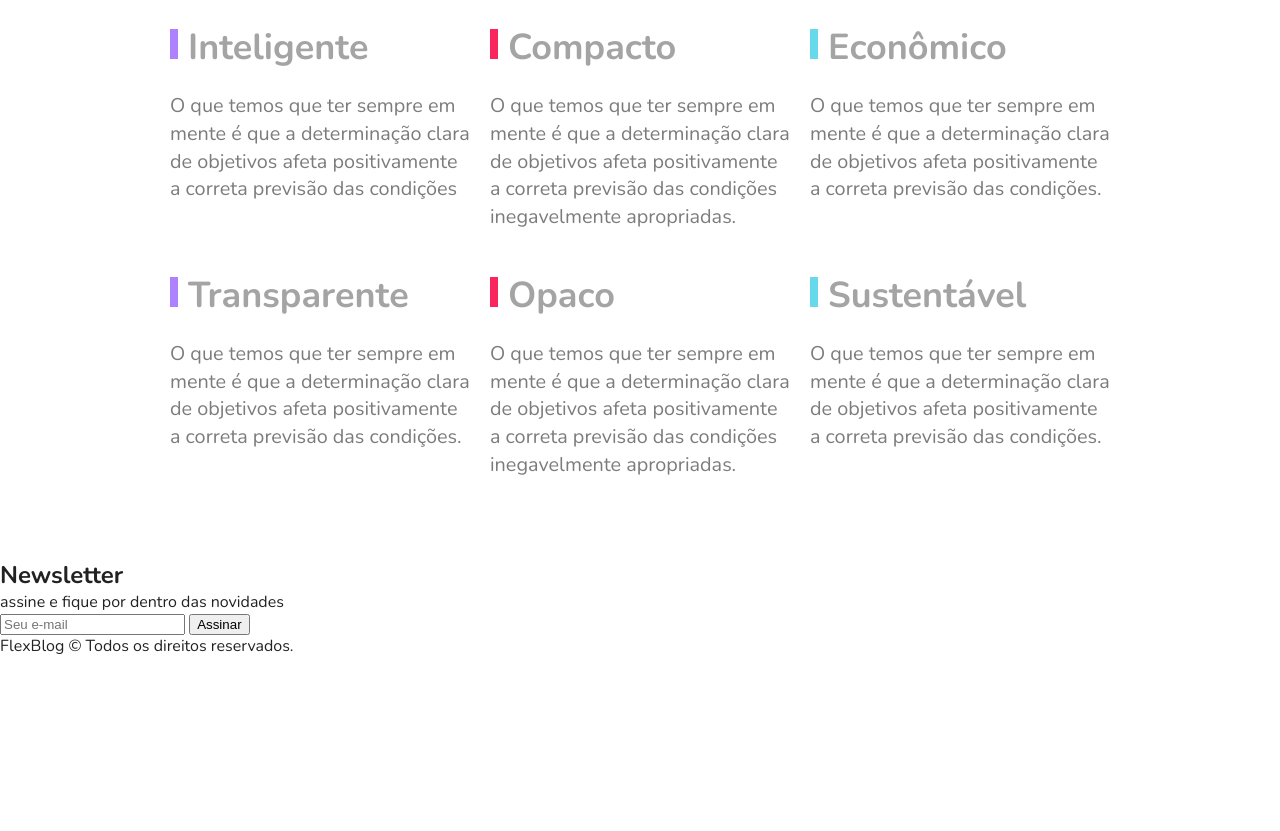
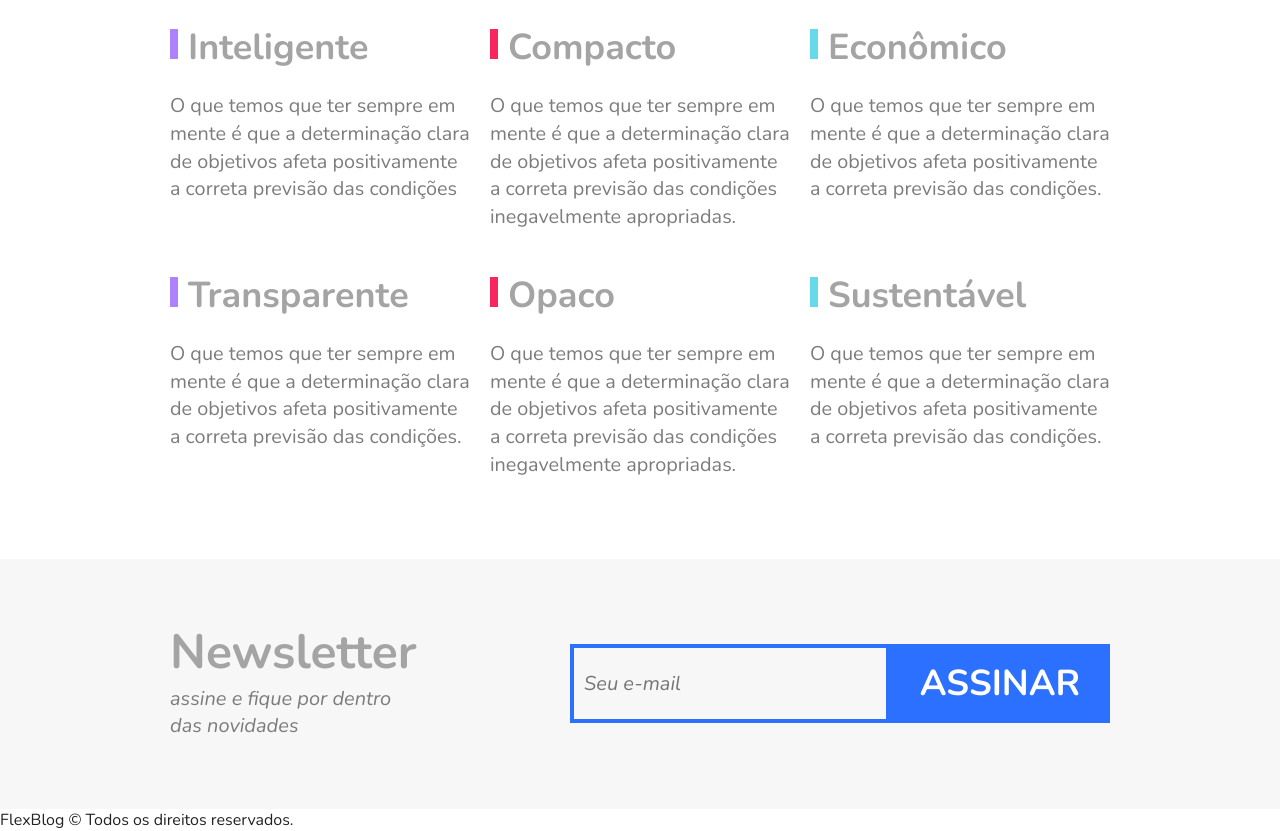
Before and after one commit to thiagodff/Flexblog, a plain HTML site: page index.html in a window 1280 px wide. Shown: the part 2675-3506 px from the top of the page. Before the commit the page ends 3332 px from the top, so only its background shows below. Drawn offline with nearby package versions, Linux system fonts and the light colour scheme.

Commit message:
style newsletter

```diff
--- a/css/style.css
+++ b/css/style.css
@@ -317,3 +317,71 @@ img {
   line-height: 1.4;
   color: #7c7c7c;
 }
+
+/* Newsletter */
+
+.newsletter {
+  background: #f7f7f7;
+  padding: 60px calc((100% - 960px) / 2);
+  display: flex;
+  flex-wrap: wrap;
+}
+
+.newsletter-info {
+  flex: 1 1 240px;
+  margin: 0 10px;
+}
+
+.newsletter-info h1 {
+  font-size: 3em;
+  color: #a4a4a4;
+}
+
+.newsletter-info p {
+  font-size: 1.25em;
+  font-style: italic;
+  max-width: 230px;
+  color: #7c7c7c;
+  margin-bottom: 10px;
+}
+
+.newsletter-form {
+  flex: 2 1 260px;
+  margin: 0 10px;
+  align-self: center;
+  flex-wrap: wrap;
+  display: flex;
+}
+
+.newsletter-form input {
+  flex: 3 1 260px;
+  font-size: 1.25em;
+  color: #7c7c7c;
+  font-style: italic;
+  font-family: "Nunito", Arial, Helvetica, sans-serif;
+  border: 4px solid #2c70ff;
+  background: transparent;
+  padding: 15px 10px;
+  margin: 0px;
+  border-radius: 0px;
+}
+
+.newsletter-form button {
+  cursor: pointer;
+  flex: 1 1 200px;
+  font-family: "Nunito", Arial, Helvetica, sans-serif;
+  font-size: 2.25em;
+  font-weight: bold;
+  text-transform: uppercase;
+  background: #2c70ff;
+  color: #fff;
+  margin: 0;
+  border: 0px;
+  padding: 15px 10px;
+}
+
+@media (max-width: 600px) {
+  .newsletter-form button {
+    font-size: 1.5em;
+  }
+}
--- a/index.html
+++ b/index.html
@@ -176,7 +176,7 @@
       <p>assine e fique por dentro das novidades</p>
     </div>
 
-    <form action="newsletter-form">
+    <form class="newsletter-form">
       <input type="email" name="email" id="email" placeholder="Seu e-mail" />
       <button type="submit">Assinar</button>
     </form>
```
